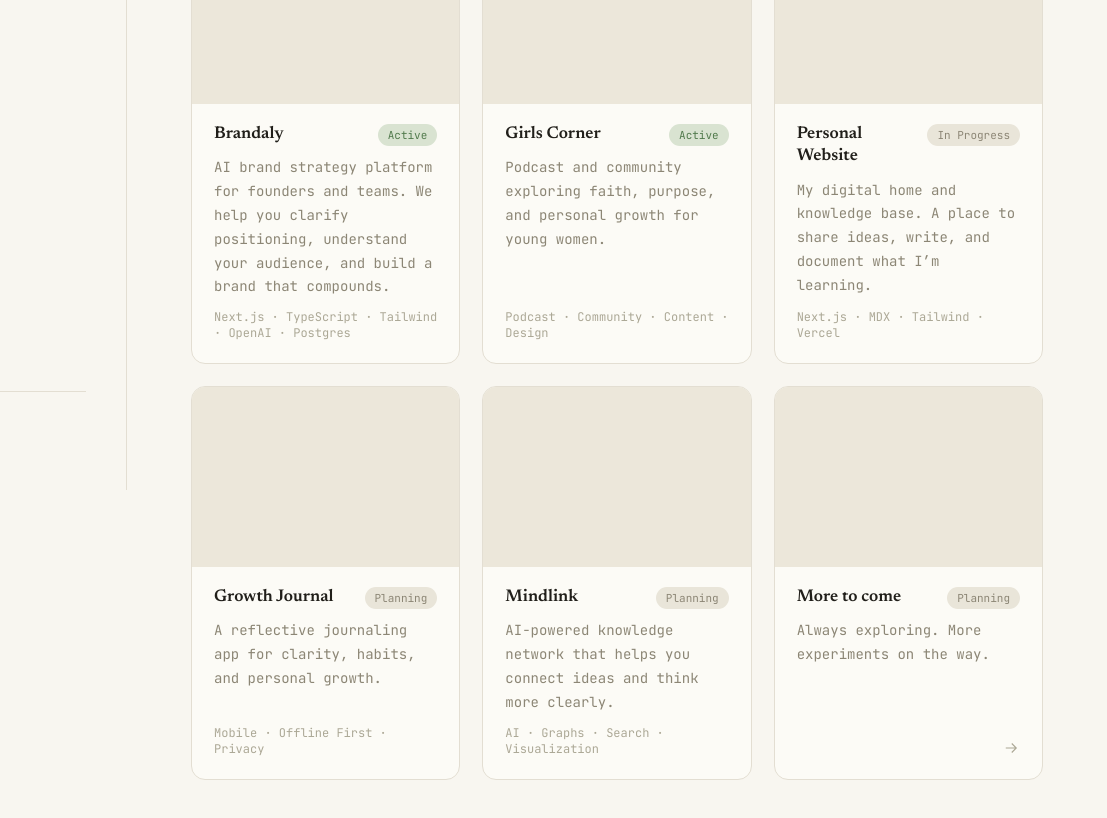
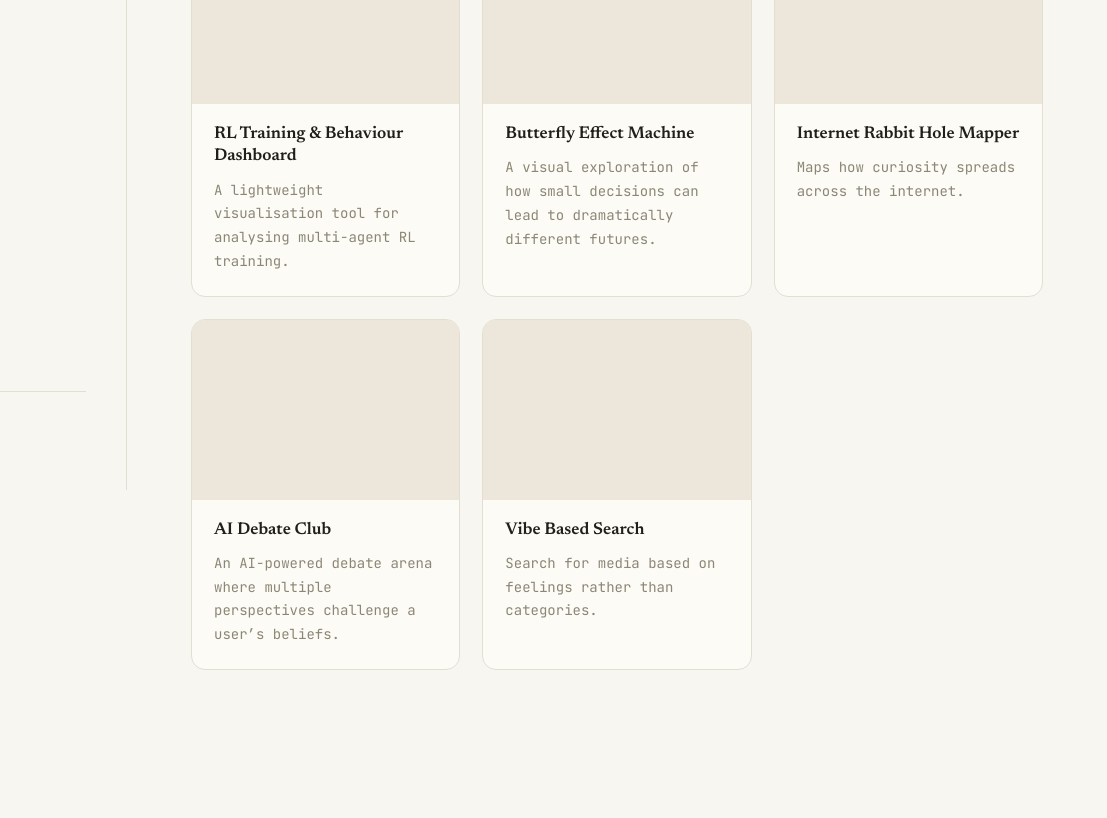
Before and after one commit to kindness-e/kindness-e.github.io, a plain HTML site: page building.html in a window 1280 px wide. Shown: the part 310-1128 px from the top of the page, 173-1280 px from the left. After the commit the page ends 1044 px from the top, so only its background shows below. Drawn offline with Linux system fonts and the light colour scheme.

Commit message:
update building.html

```diff
--- a/building.html
+++ b/building.html
@@ -74,74 +74,40 @@
         <a href="#" class="card">
           <div class="card-image"></div>
           <div class="card-body">
-            <div class="card-top">
-              <h3 class="card-title">Brandaly</h3>
-              <span class="badge badge--active">Active</span>
-            </div>
-            <p class="card-desc">AI brand strategy platform for founders and teams. We help you clarify positioning, understand your audience, and build a brand that compounds.</p>
-            <p class="card-tags">Next.js &middot; TypeScript &middot; Tailwind &middot; OpenAI &middot; Postgres</p>
+            <h3 class="card-title">RL Training &amp; Behaviour Dashboard</h3>
+            <p class="card-desc">A lightweight visualisation tool for analysing multi-agent RL training.</p>
           </div>
         </a>
 
         <a href="#" class="card">
           <div class="card-image"></div>
           <div class="card-body">
-            <div class="card-top">
-              <h3 class="card-title">Girls Corner</h3>
-              <span class="badge badge--active">Active</span>
-            </div>
-            <p class="card-desc">Podcast and community exploring faith, purpose, and personal growth for young women.</p>
-            <p class="card-tags">Podcast &middot; Community &middot; Content &middot; Design</p>
+            <h3 class="card-title">Butterfly Effect Machine</h3>
+            <p class="card-desc">A visual exploration of how small decisions can lead to dramatically different futures.</p>
           </div>
         </a>
 
         <a href="#" class="card">
           <div class="card-image"></div>
           <div class="card-body">
-            <div class="card-top">
-              <h3 class="card-title">Personal Website</h3>
-              <span class="badge badge--neutral">In Progress</span>
-            </div>
-            <p class="card-desc">My digital home and knowledge base. A place to share ideas, write, and document what I&rsquo;m learning.</p>
-            <p class="card-tags">Next.js &middot; MDX &middot; Tailwind &middot; Vercel</p>
+            <h3 class="card-title">Internet Rabbit Hole Mapper</h3>
+            <p class="card-desc">Maps how curiosity spreads across the internet.</p>
           </div>
         </a>
 
         <a href="#" class="card">
           <div class="card-image"></div>
           <div class="card-body">
-            <div class="card-top">
-              <h3 class="card-title">Growth Journal</h3>
-              <span class="badge badge--neutral">Planning</span>
-            </div>
-            <p class="card-desc">A reflective journaling app for clarity, habits, and personal growth.</p>
-            <p class="card-tags">Mobile &middot; Offline First &middot; Privacy</p>
+            <h3 class="card-title">AI Debate Club</h3>
+            <p class="card-desc">An AI-powered debate arena where multiple perspectives challenge a user&rsquo;s beliefs.</p>
           </div>
         </a>
 
         <a href="#" class="card">
           <div class="card-image"></div>
           <div class="card-body">
-            <div class="card-top">
-              <h3 class="card-title">Mindlink</h3>
-              <span class="badge badge--neutral">Planning</span>
-            </div>
-            <p class="card-desc">AI-powered knowledge network that helps you connect ideas and think more clearly.</p>
-            <p class="card-tags">AI &middot; Graphs &middot; Search &middot; Visualization</p>
-          </div>
-        </a>
-
-        <a href="#" class="card">
-          <div class="card-image"></div>
-          <div class="card-body">
-            <div class="card-top">
-              <h3 class="card-title">More to come</h3>
-              <span class="badge badge--neutral">Planning</span>
-            </div>
-            <p class="card-desc">Always exploring. More experiments on the way.</p>
-            <span class="card-arrow">
-              <svg viewBox="0 0 24 24" fill="none" stroke="currentColor" stroke-width="1.5"><path d="M5 12h14M13 6l6 6-6 6"/></svg>
-            </span>
+            <h3 class="card-title">Vibe Based Search</h3>
+            <p class="card-desc">Search for media based on feelings rather than categories.</p>
           </div>
         </a>
 
```
